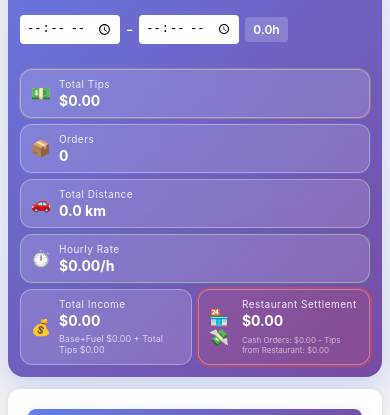
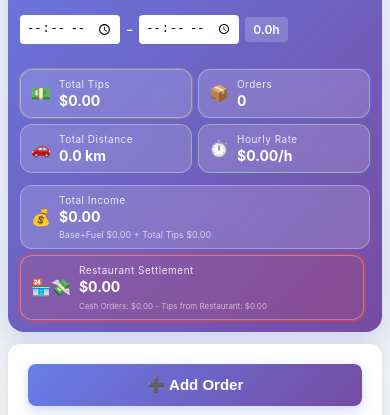
Before and after one commit to jianglei919/Trip_Wage, a React (Create React App) app in the folder client/: page /tripwage in a window 390 px wide. Shown: the part 246-661 px from the top of the page. Built offline with nearby package versions, Linux system fonts and the light colour scheme; no server answers; sample sign-in values are in the browser's storage; the HTML template or start-up script is replaced by a standard one.

Commit message:
style(client): 调整移动端指标布局规则
- 小费、订单数、距离、时薪四指标：移动端2列显示
- 总收入、餐厅结算双卡：移动端1列堆叠
- 创建metrics-four容器分组管理布局响应

```diff
--- a/client/src/pages/TripWage.css
+++ b/client/src/pages/TripWage.css
@@ -63,26 +63,23 @@
 }
 
 .metrics-cards {
+  display: flex;
+  flex-direction: column;
+  gap: 12px;
+}
+
+/* 四指标容器：桌面端网格布局，移动端 2 列 */
+.metrics-four {
   display: grid;
   grid-template-columns: repeat(auto-fit, minmax(160px, 1fr));
   gap: 12px;
 }
 
-/* 双卡容器：桌面端不破坏原有网格，移动端两列显示 */
-@media (min-width: 481px) {
-  .metrics-duo { display: contents; }
-}
-@media (max-width: 480px) {
-  .metrics-duo {
-    display: grid;
-    grid-template-columns: 1fr 1fr;
-    gap: 6px;
-    align-items: stretch;
-  }
-
-  /* 覆盖桌面端的跨列规则，确保两张卡片并排宽度一致 */
-  .metrics-duo .metric-income { grid-column: auto; }
-  .metrics-duo .metric-card { height: 100%; box-sizing: border-box; }
+/* 双卡容器：桌面端网格布局 */
+.metrics-duo {
+  display: grid;
+  grid-template-columns: repeat(auto-fit, minmax(160px, 1fr));
+  gap: 12px;
 }
 
 .metric-card {
@@ -183,8 +180,12 @@
     width: 100%;
   }
 
-  .metrics-cards {
+  .metrics-four {
     grid-template-columns: repeat(2, 1fr);
+    gap: 8px;
+  }
+
+  .metrics-duo {
     gap: 8px;
   }
 
@@ -268,8 +269,13 @@
     width: 100%;
   }
 
-  .metrics-cards {
-    grid-template-columns: 1fr; /* 手机端单列显示 */
+  .metrics-four {
+    grid-template-columns: repeat(2, 1fr); /* 四指标手机端 2 列 */
+    gap: 6px;
+  }
+
+  .metrics-duo {
+    grid-template-columns: 1fr; /* 双卡手机端单列 */
     gap: 6px;
   }
 
--- a/client/src/pages/TripWage.js
+++ b/client/src/pages/TripWage.js
@@ -432,6 +432,7 @@ const TripWage = () => {
             </div>
           </div>
           <div className="metrics-cards">
+            <div className="metrics-four">
               {keyMetrics.map(m => (
                 <div key={m.label} className={`metric-card ${m.className}`}>
                   <div className="metric-icon">{m.icon}</div>
@@ -441,6 +442,7 @@ const TripWage = () => {
                   </div>
                 </div>
               ))}
+            </div>
             <div className="metrics-duo">
               <div className="metric-card metric-income">
                 <div className="metric-icon">💰</div>
```
Lines whose indentation alone changed are shown as unchanged.
